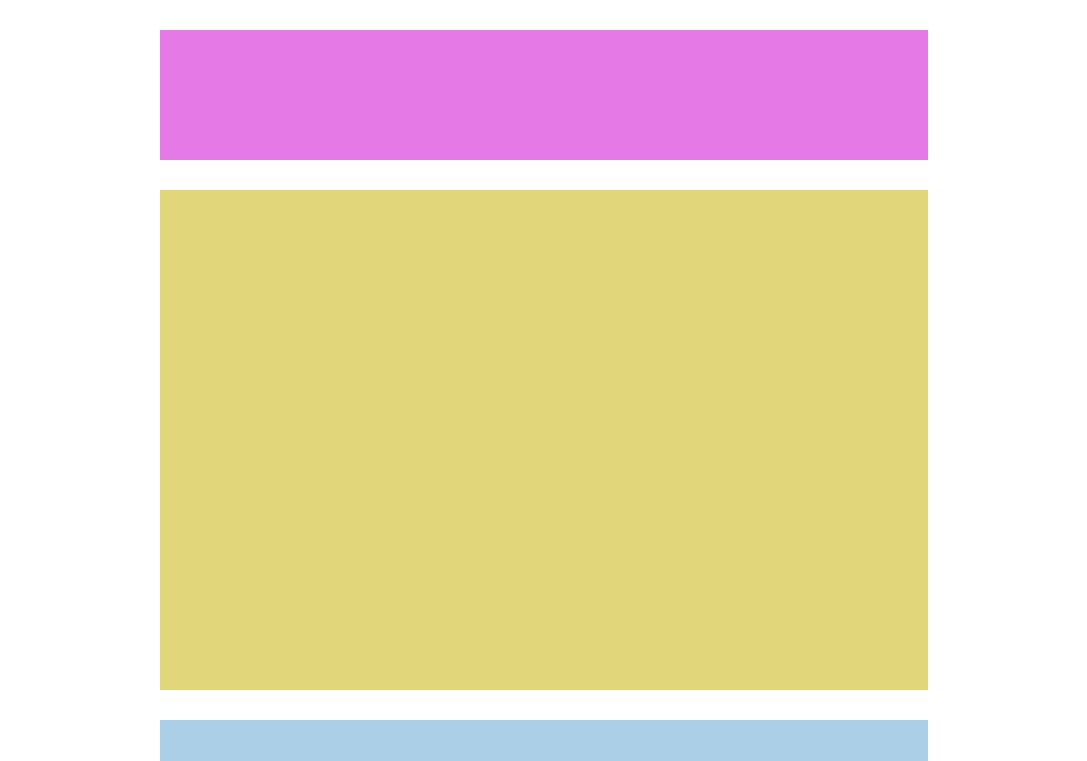
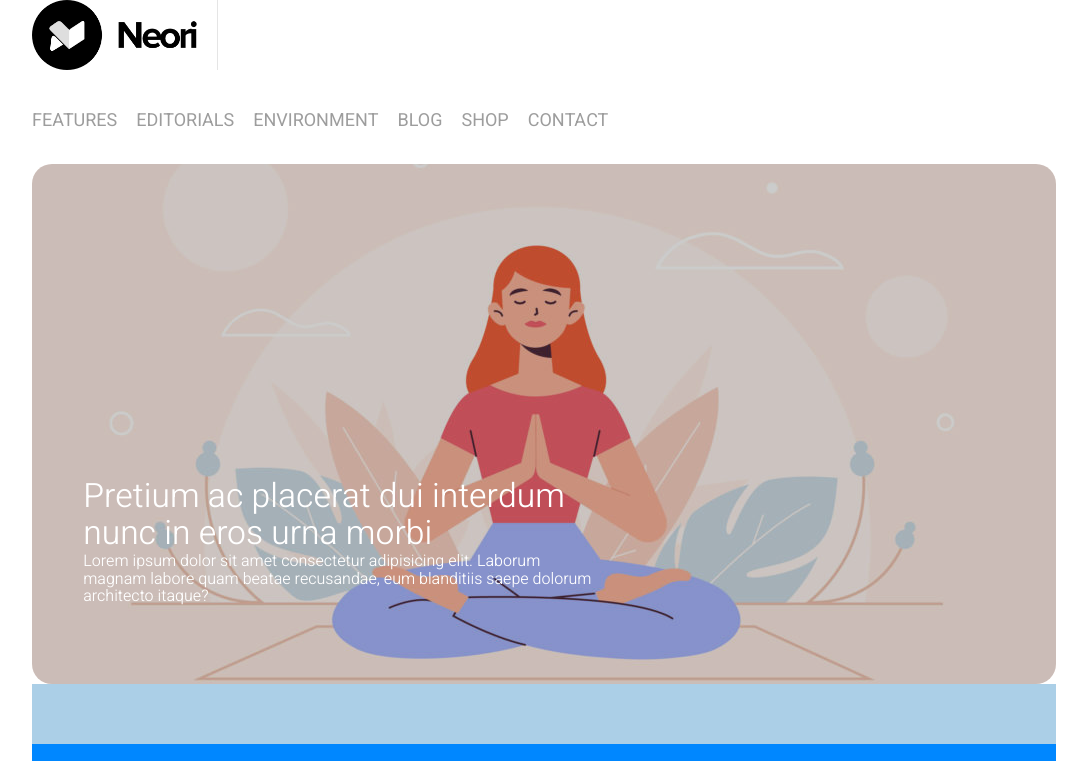
Before and after one commit to Ennio-M/htmlcss-wp, a plain HTML site: page index.html in a window 1280 px wide. Shown: the top 761 px of the page, without its empty margins (96-1183 px from the left). Drawn offline with Linux system fonts and the light colour scheme.

Commit message:
index: intestazione completata

```diff
--- a/css/style.css
+++ b/css/style.css
@@ -4,17 +4,13 @@
     padding: 0;
     box-sizing: border-box;
 }
+
+/*utlities*/
 .clearfix::after{
     content: '';
     display: table;
     clear: both;
 }
-.container{
-    width: 60%;
-    margin: 30px auto;
-}
-
-/*utlities*/
 .bg-pink{
     background-color: #E579E6;
 }
@@ -32,13 +28,75 @@
 }
 
 /*elementi della pagina*/
-.logo{
-    height: 130px;
+body{
+    font-family: 'Heebo', sans-serif;
 }
-#centre-img{
-    margin-top: 30px;
-    height: 500px;
+.container{
+    width: 80%;
+    margin: 0 auto;
 }
+#logo img{
+    height: 70px;
+    padding-right: 20px;
+    border-right: 1px solid #E5E5E5;
+}
+nav{
+    margin: 30px 0;
+}
+nav ul li{
+    list-style-type: none;
+    display: inline-block;
+    text-transform: uppercase;
+    padding-right: 15px;
+    font-size: 18px;
+}
+nav ul li a{
+    text-decoration: none;
+    color: #9D9D9D;
+}
+#hero{
+    width: 100%;
+    height: 520px;
+    position: relative;
+    border-radius: 20px;
+    overflow: hidden;
+}
+#hero img{
+    width: 100%;
+    height: 100%;
+    object-fit: cover;
+}
+.overlay{
+    position: absolute;
+    top: 0;
+    right: 0;
+    bottom: 0;
+    left: 0;
+    background-color: rgba(0, 0, 0, 0.2);
+}
+.banner-text{
+    width: 50%;
+    position: absolute;
+    left: 5%;
+    bottom: 15%;
+    color: #FFFFFF;
+    line-height: 1.1;
+}
+.banner-text h1{
+    font-weight: 300;
+    font-size: 2.1em;
+}
+.banner-text p{
+    font-weight: 300;
+}
+
+
+
+
+
+
+
+
 main{
     height: 600px;
 }
--- a/index.html
+++ b/index.html
@@ -4,19 +4,35 @@
     <meta charset="UTF-8">
     <meta http-equiv="X-UA-Compatible" content="IE=edge">
     <meta name="viewport" content="width=device-width, initial-scale=1.0">
-    <title>Struttura WordPress</title>
+    <title>WordPress Neori</title>
     <link rel="stylesheet" href="./css/style.css">
+    <link rel="preconnect" href="https://fonts.googleapis.com">
+    <link rel="preconnect" href="https://fonts.gstatic.com" crossorigin>
+    <link href="https://fonts.googleapis.com/css2?family=Heebo:wght@100;200;300;400;500;600;700;800;900&display=swap" rel="stylesheet">
 </head>
 <body>
     <!-- Intestazione con immagine -->
     <header class="container">
-        <div class="logo bg-pink">
-            <nav>
-
-            </nav>
+        <div id="logo">
+            <img src="./img/logo.png" alt="Logo Neori">
         </div>
-        <figure class="bg-yellow" id="centre-img">
-
+        <nav>
+            <ul>
+                <li><a href="#">Features</a></li>
+                <li><a href="#">Editorials</a></li>
+                <li><a href="#">Environment</a></li>
+                <li><a href="#">Blog</a></li>
+                <li><a href="#">Shop</a></li>
+                <li><a href="#">Contact</a></li>
+            </ul>
+        </nav>
+        <figure id="hero">
+            <img src="./img/banner.jpg" alt="Immagine Hero">
+            <div class="overlay"></div>
+            <div class="banner-text">
+                <h1>Pretium ac placerat dui interdum nunc in eros urna morbi</h1>
+                <p>Lorem ipsum dolor sit amet consectetur adipisicing elit. Laborum magnam labore quam beatae recusandae, eum blanditiis saepe dolorum architecto itaque?</p>
+            </div>
         </figure>
     </header>
     <!-- /Intestazione -->
```
